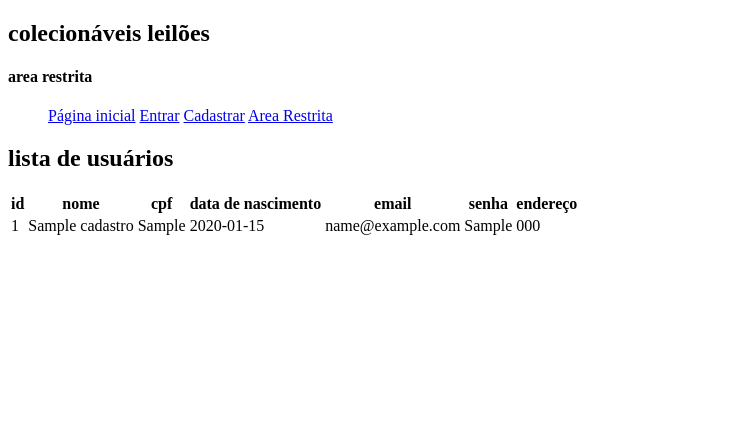
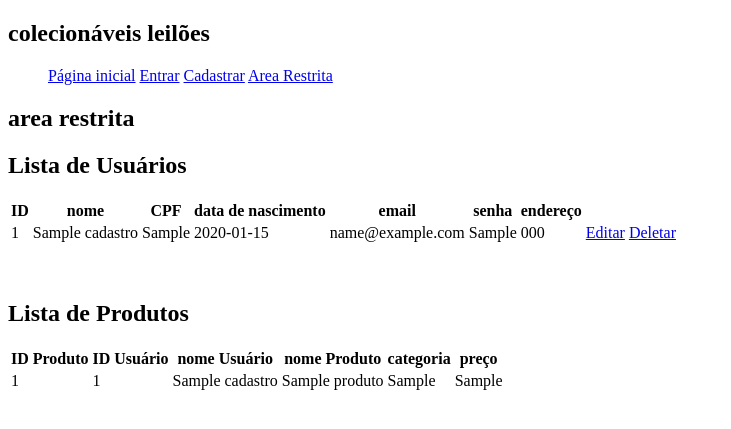
Before and after one commit to FabiJarro/SITE_LEILAO, a Flask app: page /arearestrita in a window 1280 px wide. Shown: the top 429 px of the page, without its empty margins (0-731 px from the left). Run offline with Flask 3, Linux system fonts and the light colour scheme; tables that the repository leaves empty hold one stand-in row (values such as "Sample post").

Commit message:
bdd produto

```diff
--- a/templates/arearestrita.html
+++ b/templates/arearestrita.html
@@ -1,18 +1,20 @@
-{%extends "base.html"%}
-{%block conteudo%}
+{% extends "base.html" %}
+{% block conteudo %}
 
-<h2>lista de usuários</h2>
 
+
+<h2>Lista de Usuários</h2>
 <table class="table table-striped table-responsive table-bordered">
     <thead class="thead-default">
         <tr>
-            <th>id</th>
+            <th>ID</th>
             <th>nome</th>
-            <th>cpf</th>
+            <th>CPF</th>
             <th>data de nascimento</th>
             <th>email</th>
             <th>senha</th>
             <th>endereço</th>
+            <th></th>
             <th></th>
         </tr>
     </thead>
@@ -20,17 +22,46 @@
         {% for cadastro in cadastros %}
         <tr>
             <td>{{ cadastro.id_usuario }}</td>
-            <td>{{ cadastro.nome}}</td>
-            <td>{{ cadastro.cpf}}</td>
-            <td>{{ cadastro.data_nascimento}}</td>
-            <td>{{ cadastro.email}}</td>
-            <td>{{ cadastro.senha}}</td>
-            <td>{{ cadastro.cep}}</td>
+            <td>{{ cadastro.nome }}</td>
+            <td>{{ cadastro.cpf }}</td>
+            <td>{{ cadastro.data_nascimento }}</td>
+            <td>{{ cadastro.email }}</td>
+            <td>{{ cadastro.senha }}</td>
+            <td>{{ cadastro.cep }}</td>
+            <td><a href="{{ url_for('editar', id_usuario=cadastro.id_usuario) }}">Editar</a></td>
+            <td><a href="{{ url_for('deletar', id_usuario=cadastro.id_usuario) }}">Deletar</a></td>
         </tr>
         {% endfor %}
-
     </tbody>
 </table>
 
+<br><br>
 
-{%endblock%}
+<h2>Lista de Produtos</h2>
+<table class="table table-striped table-responsive table-bordered">
+    <thead class="thead-default">
+        <tr>
+            <th>ID Produto</th>
+            <th>ID Usuário</th>
+            <th>nome Usuário</th>
+            <th>nome Produto</th>
+            <th>categoria</th>
+            <th>preço</th>
+
+        </tr>
+    </thead>
+    <tbody>
+        {% for produto in produtos %}
+        <tr>
+            <td>{{ produto.id_produto }}</td>
+            <td>{{ produto.id_usuario }}</td>
+            <td>{{ produto.usuario.nome }}</td>
+            <td>{{ produto.nome_produto }}</td>
+            <td>{{ produto.categoria_produto }}</td>
+            <td>{{ produto.preco_produto }}</td>
+        </tr>
+        {% endfor %}
+    </tbody>
+</table>
+
+{% endblock %}
--- a/templates/base.html
+++ b/templates/base.html
@@ -16,7 +16,6 @@
 
     <header>
         <h2>colecionáveis leilões</h2>
-        <h4>{{titulo}}</h4>
     </header>
 
     <nav>
@@ -28,6 +27,8 @@
 
         </ul>
     </nav>
+
+    <h2>{{titulo}}</h2>
 
     {% with messages = get_flashed_messages() %}
     {% if messages %}
--- a/templates/cadastrar.html
+++ b/templates/cadastrar.html
@@ -1,7 +1,7 @@
 {%extends "base.html"%}
 {%block conteudo%}
 <div id="cadastrar" class="formulario">
-  <h2>Cadastro</h2>
+
 
 
 
--- a/templates/entrar.html
+++ b/templates/entrar.html
@@ -5,8 +5,6 @@
   <div class="container">
     <!-- <a class="links" id="paracadastro"></a>
     <a class="links" id="paralogin"></a> -->
-
-    <h1>Login</h1>
 
     <div class="content">
       <div id="login">
--- a/templates/login_AR.html
+++ b/templates/login_AR.html
@@ -1,9 +1,5 @@
 {%extends "base.html"%}
 {%block conteudo%}
-    <h1>Area restrita- login</h1>
-
-
-
 
 
     <div class="container">
--- a/views.py
+++ b/views.py
@@ -1,7 +1,7 @@
 from flask import render_template, request, redirect, session,flash, url_for, make_response,jsonify
 from datetime import datetime
 from leilao import app,db
-from models import Cadastros, Adm
+from models import Cadastros, Adm, Produtos
 
 ADMINISTRADOR="admin"
 SENHA_ADM="1234"
@@ -14,8 +14,9 @@ def paginainicial():
 @app.route('/arearestrita')
 def arearestrita():
     lista=Cadastros.query.order_by(Cadastros.id_usuario)
+    lista_produto=Produtos.query.order_by(Produtos.id_produto)
     # cadastros= Cadastros.query.all
-    return render_template('arearestrita.html', titulo="area restrita", cadastros=lista)
+    return render_template('arearestrita.html', titulo="area restrita", cadastros=lista, produtos=lista_produto)
 
 
 
@@ -34,7 +35,7 @@ def login_AR():
             flash('Usuário ou senha inválidos. Tente novamente.', "erro")
             return redirect(url_for('paginainicial'))
 
-    return render_template('login_AR.html')
+    return render_template('login_AR.html', titulo="login- area restrita")
 
 
 
@@ -60,7 +61,7 @@ def login_AR():
 
 @app.route('/entrar')
 def entrar():
-    return render_template('entrar.html')
+    return render_template('entrar.html', titulo="Login")
 
 
 
@@ -81,16 +82,6 @@ def entrar_usuario():
     else:
         flash('Usuário ou senha incorretos!')
         return redirect(url_for('entrar'))
-
-
-
-
-
-
-#@app.route('/cadastrar')
-#def cadastrar():
-#    return render_template('cadastrar.html', mostrar_opcoes=False)
-
 
 
 
@@ -123,11 +114,69 @@ def cadastrar_usuario():
 
 @app.route('/cadastrar')
 def cadastrar():
-    return render_template('cadastrar.html', titulo="sla")
+    return render_template('cadastrar.html', titulo="cadastro")
 
 
 @app.route('/salvar_produto', methods=['POST',])
 def salvar_produto():
     print('chegando a requisição...')
     print(f'############ {request.form}')
-    return jsonify()
+    nome_produto=request.form['nome_produto']
+    categoria_produto=request.form['categoria_produto']
+    preco_produto=request.form['preco_produto']
+
+    produto=Produtos.query.filter_by(nome_produto=nome_produto).first()
+
+    if produto:
+        flash('produto existente')
+        return redirect(url_for('paginainicial'))
+
+    novo_produto=Produtos(nome_produto=nome_produto, categoria_produto=categoria_produto, preco_produto=preco_produto)
+    db.session.add(novo_produto)
+    db.session.commit()
+    print("sucesso?")
+    return redirect(url_for('arearestrita'))
+
+
+
+@app.route('/atualizar', methods=['POST',])
+def atualizar():
+    cadastro= Cadastros.query.filter_by(id_usuario=request.form['id']).first()
+    cadastro.nome= request.form['nome']
+    cadastro.cpf=request.form['cpf']
+    cadastro.data_str = request.form['data_nascimento']
+    # cadastro.data_nascimento = datetime.strptime(data_str, "%Y-%m-%d").date()
+    cadastro.email=request.form['email']
+    cadastro.senha=request.form['senha']
+    cadastro.cep=request.form['cep']
+
+
+    db.session.add(cadastro)
+    db.session.commit()
+
+    # arquivo= request.files['arquivo']
+    # uploads_path=app.config['UPLOAD_PATH']
+    # timestamp=time.time()
+    # deleta_arquivo(cadastro.id)
+    # arquivo.save(f'{uploads_path}/capa{jogo.id}-{timestamp}.jpg')
+
+    return redirect ( url_for('paginainicial'))
+
+
+
+@app.route('/deletar/<int:id_usuario>')
+def deletar(id_usuario):
+    Cadastros.query.filter_by(id_usuario=id_usuario).delete()
+    db.session.commit()
+    flash('Jogo deletado com sucesso!')
+    return redirect (url_for('arearestrita'))
+
+
+
+
+@app.route('/editar/<int:id_usuario>')
+def editar(id_usuario):
+    cadastro=Cadastros.query.filter_by(id_usuario=id_usuario).first()
+    # capa_jogo=recupera_imagem(id_usuario)
+    return render_template('editar.html', titulo="editando o usuario", cadastro=cadastro)
+    # return render_template('editar.html', titulo="editando o usuario", cadastro=cadastro, capa_jogo=capa_jogo)
```
Also changed, not shown: bdd_leilao.py (+29 -0 lines), models.py (+12 -0 lines), templates/editar.html (added, +103 -0 lines).
